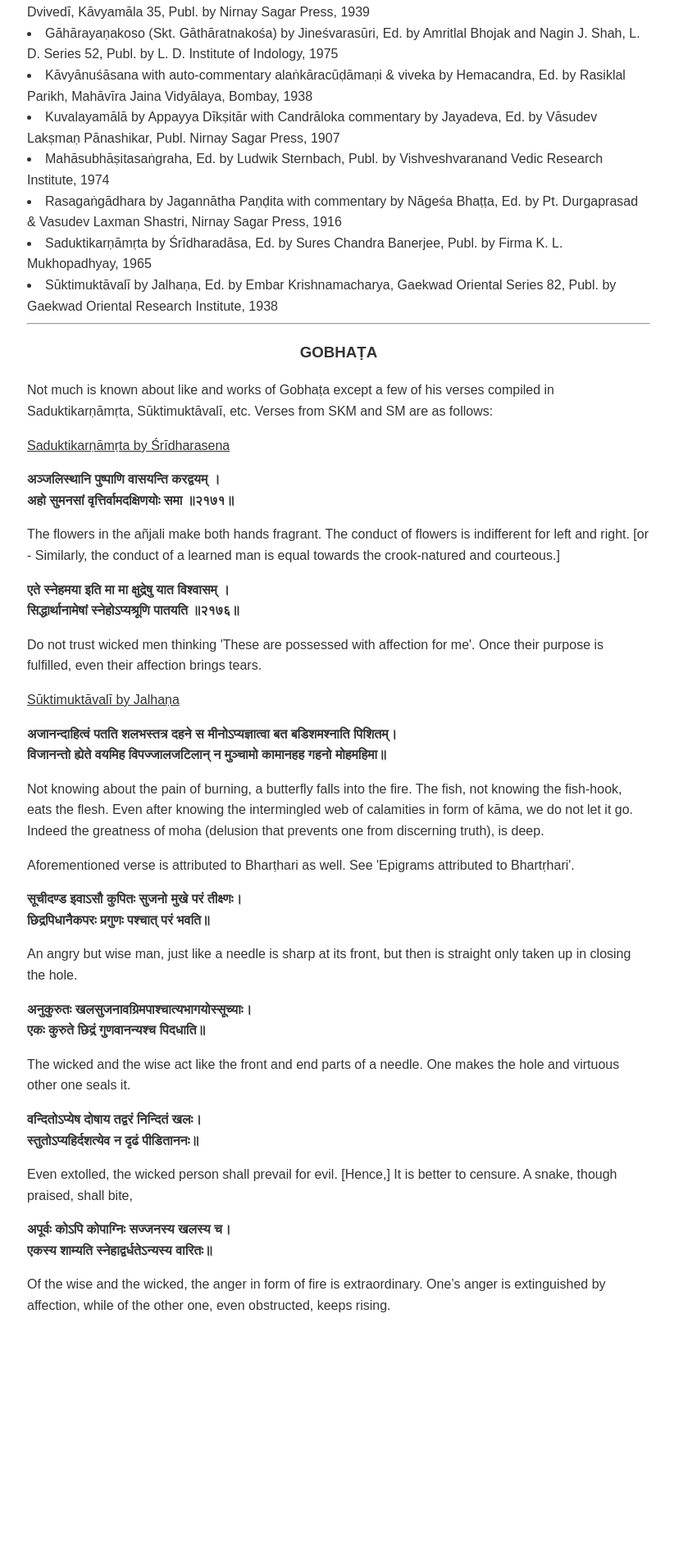
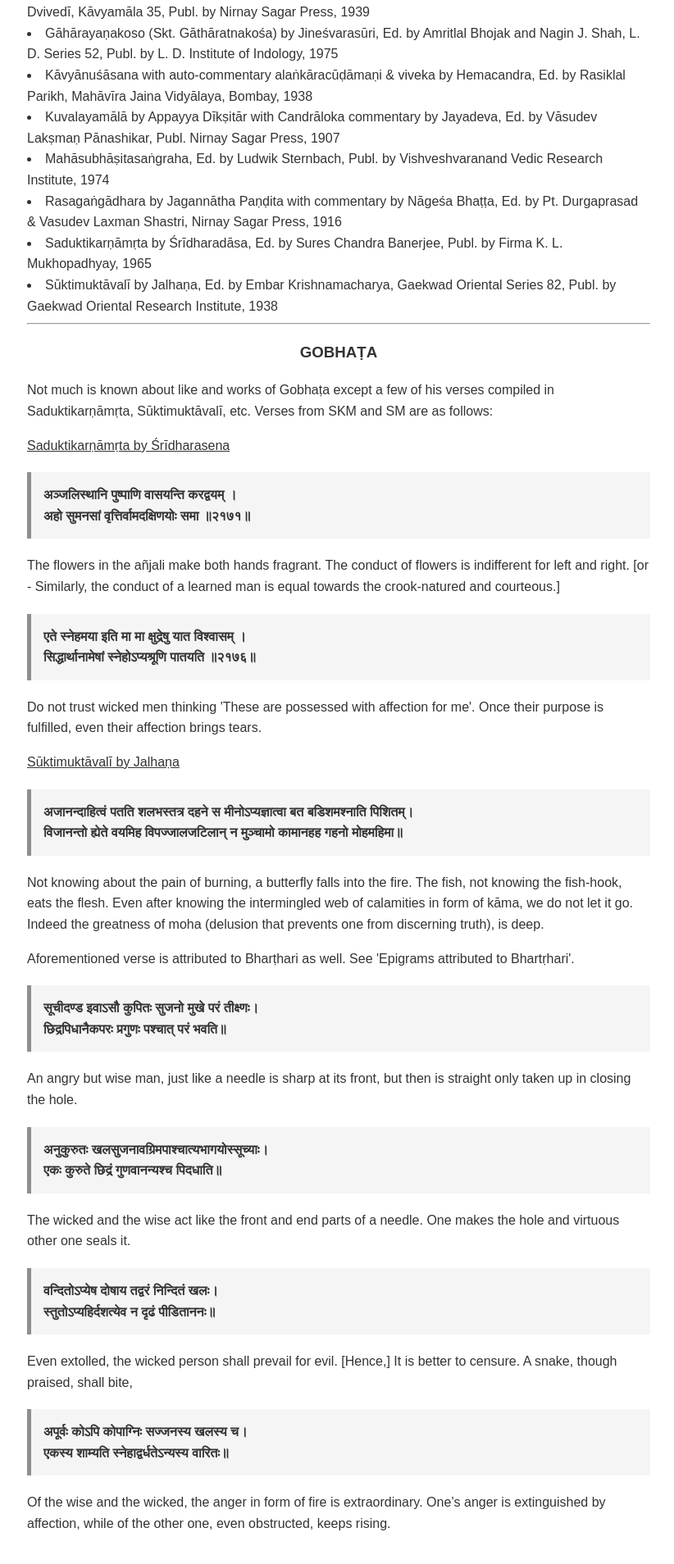
Before and after one commit to svyoma/svyoma.github.io, a Jekyll site: the page blogs/drdhatara_nibaddha_musteh.html, which Jekyll copies as it is, in a window 1280 px wide. Shown: the part 2289-4197 px from the top of the page at 82% size, without its empty margins (227-1049 px from the left). Built offline with Jekyll 4.4.1, drawn with Linux system fonts in a browser that asks for light colours; some web fonts are replaced; before the commit the page ends 3931 px from its top, so only the background shows below that.

Commit message:
Update drdhatara_nibaddha_musteh.html

```diff
--- a/blogs/drdhatara_nibaddha_musteh.html
+++ b/blogs/drdhatara_nibaddha_musteh.html
@@ -170,21 +170,21 @@
 <h3 id="#section1" style="font-weight: bold; text-align: center;">GOBHAṬA</h3>
 <p>Not much is known about like and works of Gobhaṭa except a few of his verses compiled in Saduktikarṇāmṛta, Sūktimuktāvalī, etc. Verses from SKM and SM are as follows:</p>
 <p><u>Saduktikarṇāmṛta by Śrīdharasena</u></p>
-<p style="font-weight: bold;">अञ्जलिस्थानि पुष्पाणि वासयन्ति करद्वयम् ।<br /> अहो सुमनसां वृत्तिर्वामदक्षिणयोः समा ॥२१७१॥</p>
+<blockquote><p style="font-weight: bold;">अञ्जलिस्थानि पुष्पाणि वासयन्ति करद्वयम् ।<br /> अहो सुमनसां वृत्तिर्वामदक्षिणयोः समा ॥२१७१॥</p></blockquote>
 <p>The flowers in the a&ntilde;jali make both hands fragrant. The conduct of flowers is indifferent for left and right. [or - Similarly, the conduct of a learned man is equal towards the crook-natured and courteous.]</p>
-<p style="font-weight: bold;">एते स्नेहमया इति मा मा क्षुद्रेषु यात विश्वासम् ।<br /> सिद्धार्थानामेषां स्नेहोऽप्यश्रूणि पातयति ॥२१७६॥</p>
+<blockquote><p style="font-weight: bold;">एते स्नेहमया इति मा मा क्षुद्रेषु यात विश्वासम् ।<br /> सिद्धार्थानामेषां स्नेहोऽप्यश्रूणि पातयति ॥२१७६॥</p></blockquote>
 <p>Do not trust wicked men thinking 'These are possessed with affection for me'. Once their purpose is fulfilled, even their affection brings tears.</p>
 <p><u>Sūktimuktāvalī by Jalhaṇa</u></p>
-<p style="font-weight: bold;">अजानन्दाहित्वं पतति शलभस्तत्र दहने स मीनोऽप्यज्ञात्वा बत बडिशमश्नाति पिशितम्।<br /> विजानन्तो ह्येते वयमिह विपज्जालजटिलान् न मुञ्चामो कामानहह गहनो मोहमहिमा॥ </p>
+<blockquote><p style="font-weight: bold;">अजानन्दाहित्वं पतति शलभस्तत्र दहने स मीनोऽप्यज्ञात्वा बत बडिशमश्नाति पिशितम्।<br /> विजानन्तो ह्येते वयमिह विपज्जालजटिलान् न मुञ्चामो कामानहह गहनो मोहमहिमा॥ </p></blockquote>
 <p>Not knowing about the pain of burning, a butterfly falls into the fire. The fish, not knowing the fish-hook, eats the flesh. Even after knowing the intermingled web of calamities in form of kāma, we do not let it go. Indeed the greatness of moha (delusion that prevents one from discerning truth), is deep.</p>
 <p>Aforementioned verse is attributed to Bharṭhari as well. See 'Epigrams attributed to Bhartṛhari'.</p>
-<p style="font-weight: bold;">सूचीदण्ड इवाऽसौ कुपितः सुजनो मुखे परं तीक्ष्णः।<br />छिद्रपिधानैकपरः प्रगुणः पश्चात् परं भवति॥</p>
+<blockquote><p style="font-weight: bold;">सूचीदण्ड इवाऽसौ कुपितः सुजनो मुखे परं तीक्ष्णः।<br />छिद्रपिधानैकपरः प्रगुणः पश्चात् परं भवति॥</p></blockquote>
 <p>An angry but wise man, just like a needle is sharp at its front, but then is straight only taken up in closing the hole.</p>
-<p style="font-weight: bold;">अनुकुरुतः खलसुजनावग्रिमपाश्चात्यभागयोस्सूच्याः।<br /> एकः कुरुते छिद्रं गुणवानन्यश्च पिदधाति॥ </p>
+<blockquote><p style="font-weight: bold;">अनुकुरुतः खलसुजनावग्रिमपाश्चात्यभागयोस्सूच्याः।<br /> एकः कुरुते छिद्रं गुणवानन्यश्च पिदधाति॥ </p></blockquote>
 <p>The wicked and the wise act like the front and end parts of a needle. One makes the hole and virtuous other one seals it.</p>
-<p style="font-weight: bold;">वन्दितोऽप्येष दोषाय तद्वरं निन्दितं खलः।<br /> स्तुतोऽप्यहिर्दशत्येव न दृढं पीडिताननः॥</p>
+<blockquote><p style="font-weight: bold;">वन्दितोऽप्येष दोषाय तद्वरं निन्दितं खलः।<br /> स्तुतोऽप्यहिर्दशत्येव न दृढं पीडिताननः॥</p></blockquote>
 <p>Even extolled, the wicked person shall prevail for evil. [Hence,] It is better to censure. A snake, though praised, shall bite,</p>
-<p style="font-weight: bold;">अपूर्वः कोऽपि कोपाग्निः सज्जनस्य खलस्य च।<br /> एकस्य शाम्यति स्नेहाद्वर्धतेऽन्यस्य वारितः॥</p>
+<blockquote><p style="font-weight: bold;">अपूर्वः कोऽपि कोपाग्निः सज्जनस्य खलस्य च।<br /> एकस्य शाम्यति स्नेहाद्वर्धतेऽन्यस्य वारितः॥</p></blockquote>
 <p>Of the wise and the wicked, the anger in form of fire is extraordinary. One&rsquo;s anger is extinguished by affection, while of the other one, even obstructed, keeps rising.</p>
     </div>
 </body>
```
